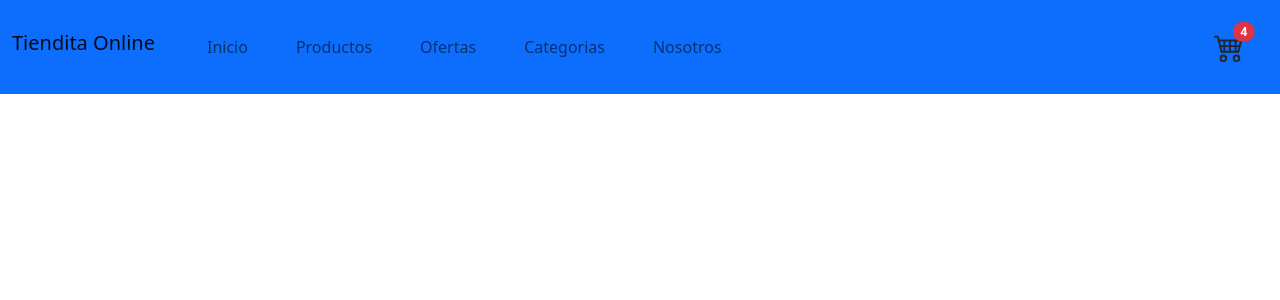
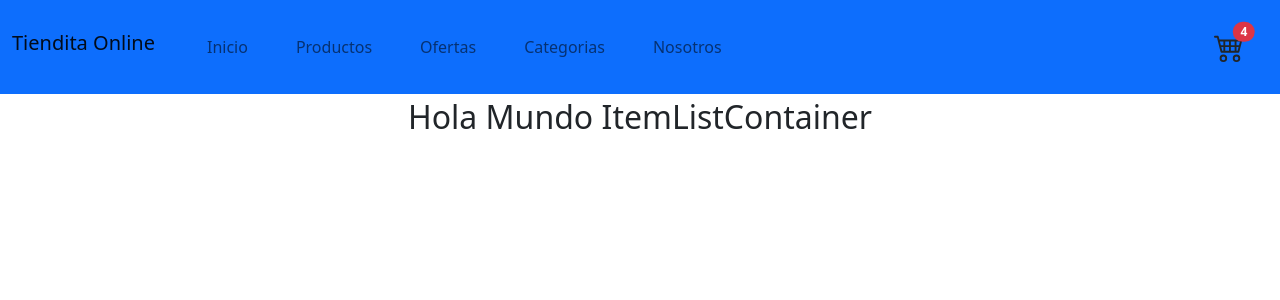
Before and after one commit to MatiasCoronel1312/ProyectoEcommerce, a React (Create React App) app: page / in a window 1280 px wide. Shown: the top 300 px of the page. Built offline with nearby package versions, Linux system fonts and the light colour scheme.

Commit message:
agregue un component Item List Container

```diff
--- a/src/App.js
+++ b/src/App.js
@@ -1,5 +1,6 @@
 
 import './App.css';
+import ItemListContainer from './components/ItemListContainer';
 import Navbar from './components/Navbar';
 
 const App = () => {
@@ -7,6 +8,7 @@ const App = () => {
     <div className="App">
 
       <Navbar></Navbar>
+      <ItemListContainer greeting="Hola Mundo ItemListContainer" />
     </div>
   );
 }
--- /dev/null
+++ b/src/components/ItemListContainer.jsx
@@ -0,0 +1,9 @@
+import 'bootstrap/dist/css/bootstrap.min.css';
+
+const ItemListContainer = ({greeting}) => {
+    return (
+        <div className='h2 p-1'>{greeting}</div>
+    );
+}
+
+export default ItemListContainer;
```
